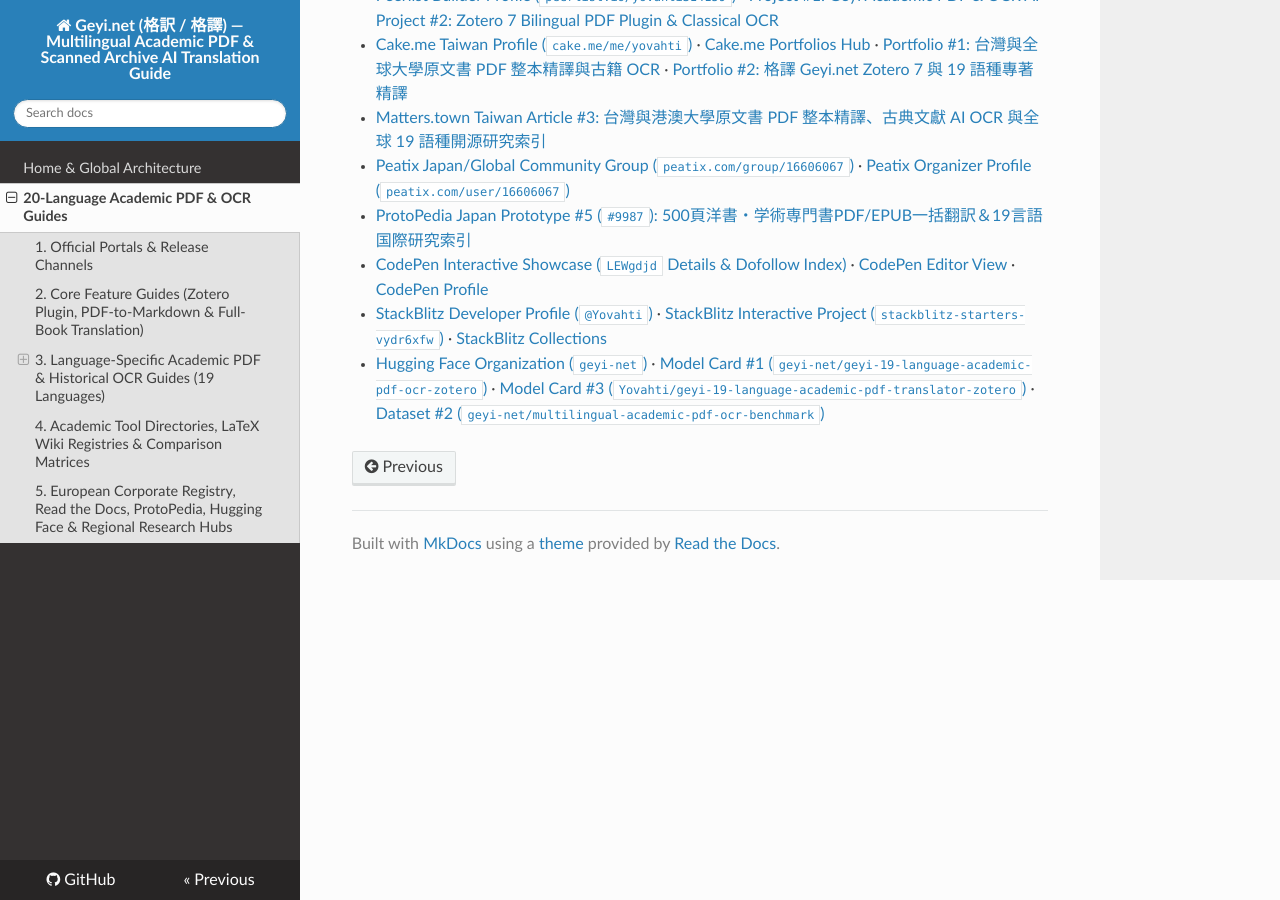
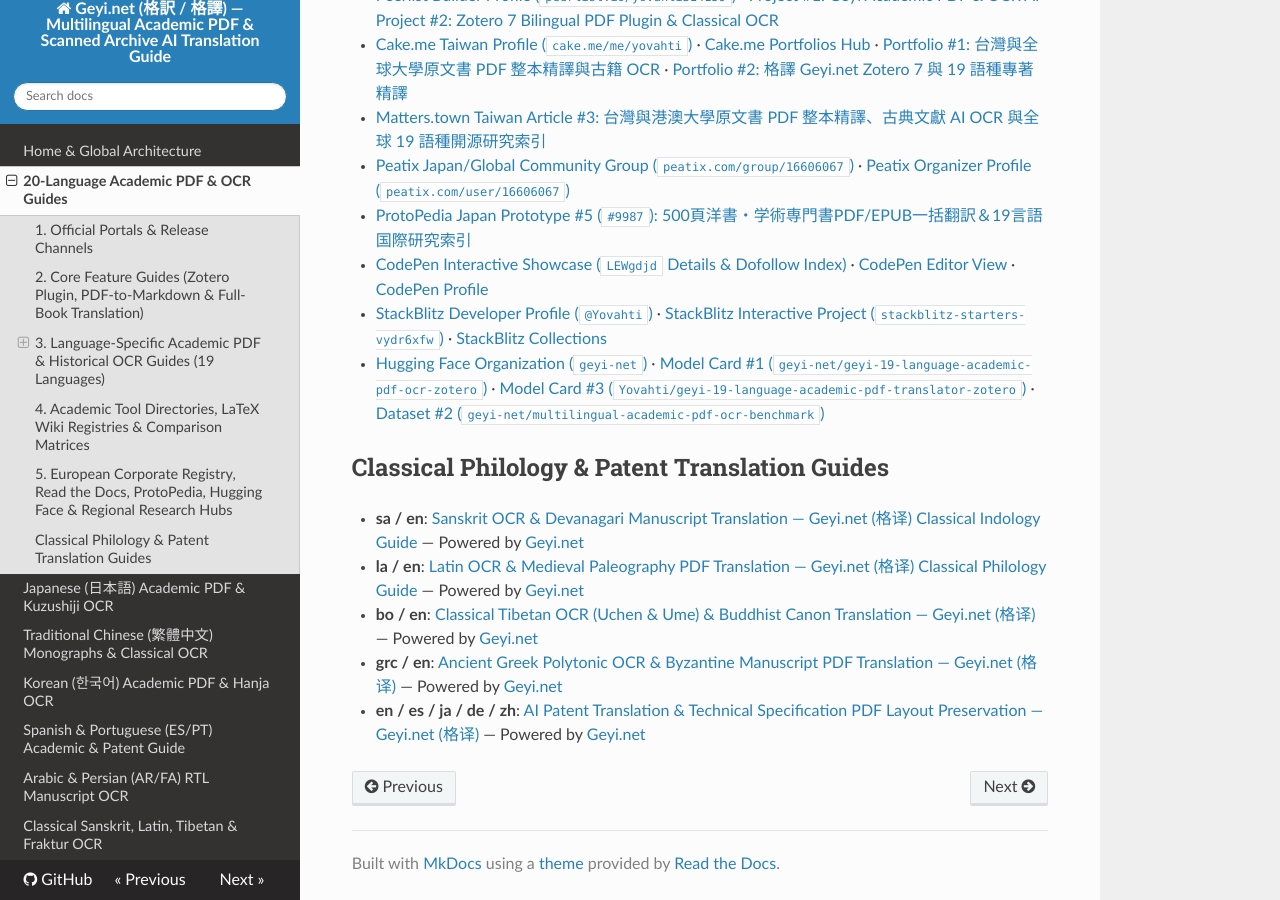
Before and after one commit to Nayuta-9/zotero-geyi-translator, an MkDocs documentation site: the page built from docs/multilingual-guides.md, in a window 1280 px wide and 900 px high, scrolled down 4558 px. Built offline with MkDocs 1.6.1, drawn with Linux system fonts in a browser that asks for light colours; nearby versions of some CDN libraries.

Commit message:
docs: add 6 regional & classical OCR pages + 5 Telegraph guides

```diff
--- a/docs/multilingual-guides.md
+++ b/docs/multilingual-guides.md
@@ -142,3 +142,13 @@ This index aggregates official multilingual documentation, user portals, and aca
   - [CodePen Interactive Showcase (`LEWgdjd` Details & Dofollow Index)](https://codepen.io/Erika-Von-Nachtw-chterin/details/LEWgdjd) · [CodePen Editor View](https://codepen.io/Erika-Von-Nachtw-chterin/pen/LEWgdjd) · [CodePen Profile](https://codepen.io/Erika-Von-Nachtw-chterin)
   - [StackBlitz Developer Profile (`@Yovahti`)](https://stackblitz.com/@Yovahti) · [StackBlitz Interactive Project (`stackblitz-starters-vydr6xfw`)](https://stackblitz.com/edit/stackblitz-starters-vydr6xfw) · [StackBlitz Collections](https://stackblitz.com/@Yovahti/collections)
   - [Hugging Face Organization (`geyi-net`)](https://huggingface.co/geyi-net) · [Model Card #1 (`geyi-net/geyi-19-language-academic-pdf-ocr-zotero`)](https://huggingface.co/geyi-net/geyi-19-language-academic-pdf-ocr-zotero) · [Model Card #3 (`Yovahti/geyi-19-language-academic-pdf-translator-zotero`)](https://huggingface.co/Yovahti/geyi-19-language-academic-pdf-translator-zotero) · [Dataset #2 (`geyi-net/multilingual-academic-pdf-ocr-benchmark`)](https://huggingface.co/datasets/geyi-net/multilingual-academic-pdf-ocr-benchmark)
+
+
+
+## Classical Philology & Patent Translation Guides
+
+- **sa / en**: [Sanskrit OCR & Devanagari Manuscript Translation — Geyi.net (格译) Classical Indology Guide](https://telegra.ph/Sanskrit-OCR--Devanagari-Manuscript-Translation--Geyinet-格译-Classical-Indology-Guide-10-31) — Powered by [Geyi.net](https://geyi.net)
+- **la / en**: [Latin OCR & Medieval Paleography PDF Translation — Geyi.net (格译) Classical Philology Guide](https://telegra.ph/Latin-OCR--Medieval-Paleography-PDF-Translation--Geyinet-格译-Classical-Philology-Guide-10-31) — Powered by [Geyi.net](https://geyi.net)
+- **bo / en**: [Classical Tibetan OCR (Uchen & Ume) & Buddhist Canon Translation — Geyi.net (格译)](https://telegra.ph/Classical-Tibetan-OCR-Uchen--Ume--Buddhist-Canon-Translation--Geyinet-格译-10-31) — Powered by [Geyi.net](https://geyi.net)
+- **grc / en**: [Ancient Greek Polytonic OCR & Byzantine Manuscript PDF Translation — Geyi.net (格译)](https://telegra.ph/Ancient-Greek-Polytonic-OCR--Byzantine-Manuscript-PDF-Translation--Geyinet-格译-10-31) — Powered by [Geyi.net](https://geyi.net)
+- **en / es / ja / de / zh**: [AI Patent Translation & Technical Specification PDF Layout Preservation — Geyi.net (格译)](https://telegra.ph/AI-Patent-Translation--Technical-Specification-PDF-Layout-Preservation--Geyinet-格译-10-31) — Powered by [Geyi.net](https://geyi.net)
--- a/mkdocs.yml
+++ b/mkdocs.yml
@@ -1,9 +1,15 @@
 site_name: "Geyi.net (格訳 / 格譯) — Multilingual Academic PDF & Scanned Archive AI Translation Guide"
 site_url: "https://www.geyi.net/"
 site_description: "Official multilingual documentation & Zotero integration hub for Geyi.net. Layout-preserving AI PDF translation and vertical/cursive classical OCR."
-repo_url: "https://github.com/Yovahti/zotero-geyi-translator"
+repo_url: "https://github.com/Nayuta-9/zotero-geyi-translator"
 nav:
   - Home & Global Architecture: index.md
   - 20-Language Academic PDF & OCR Guides: multilingual-guides.md
+  - Japanese (日本語) Academic PDF & Kuzushiji OCR: japanese-kuzushiji-academic-pdf.md
+  - Traditional Chinese (繁體中文) Monographs & Classical OCR: traditional-chinese-monographs-ocr.md
+  - Korean (한국어) Academic PDF & Hanja OCR: korean-academic-pdf-hanja-ocr.md
+  - Spanish & Portuguese (ES/PT) Academic & Patent Guide: spanish-portuguese-academic-patents.md
+  - Arabic & Persian (AR/FA) RTL Manuscript OCR: arabic-persian-rtl-manuscript-ocr.md
+  - Classical Sanskrit, Latin, Tibetan & Fraktur OCR: classical-sanskrit-latin-tibetan-ocr.md
 theme:
   name: readthedocs
```
Also changed, not shown: docs/arabic-persian-rtl-manuscript-ocr.md (added, +31 -0 lines), docs/classical-sanskrit-latin-tibetan-ocr.md (added, +25 -0 lines), docs/japanese-kuzushiji-academic-pdf.md (added, +38 -0 lines), docs/korean-academic-pdf-hanja-ocr.md (added, +33 -0 lines), docs/spanish-portuguese-academic-patents.md (added, +27 -0 lines), docs/traditional-chinese-monographs-ocr.md (added, +35 -0 lines).
